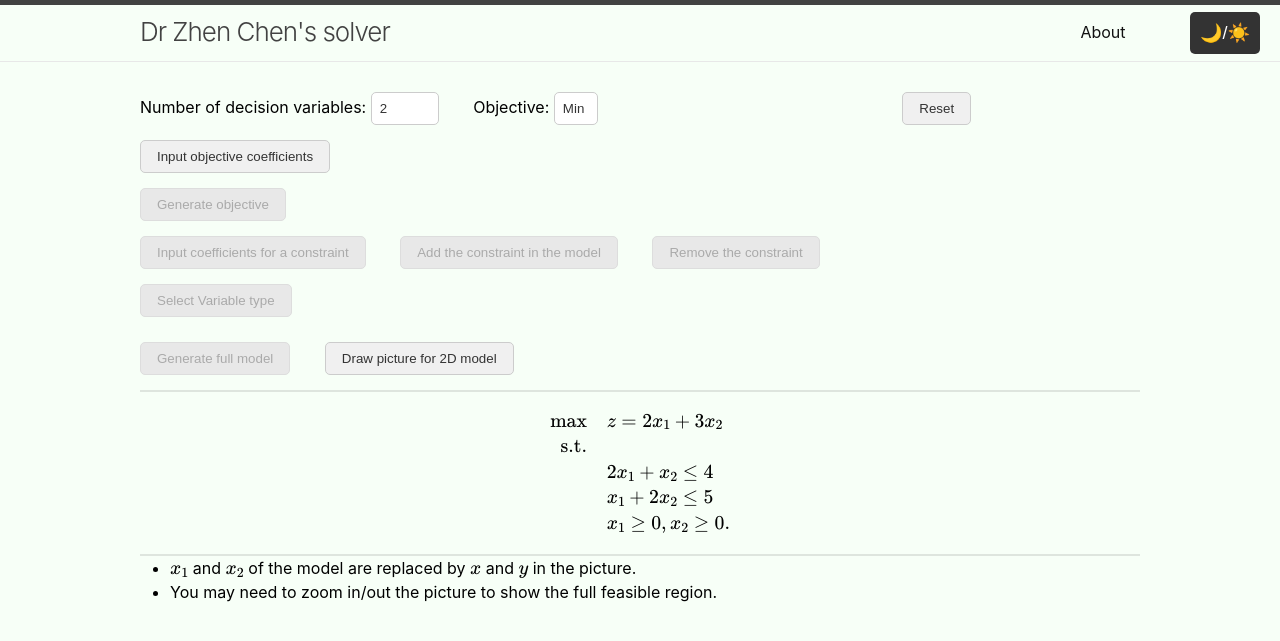
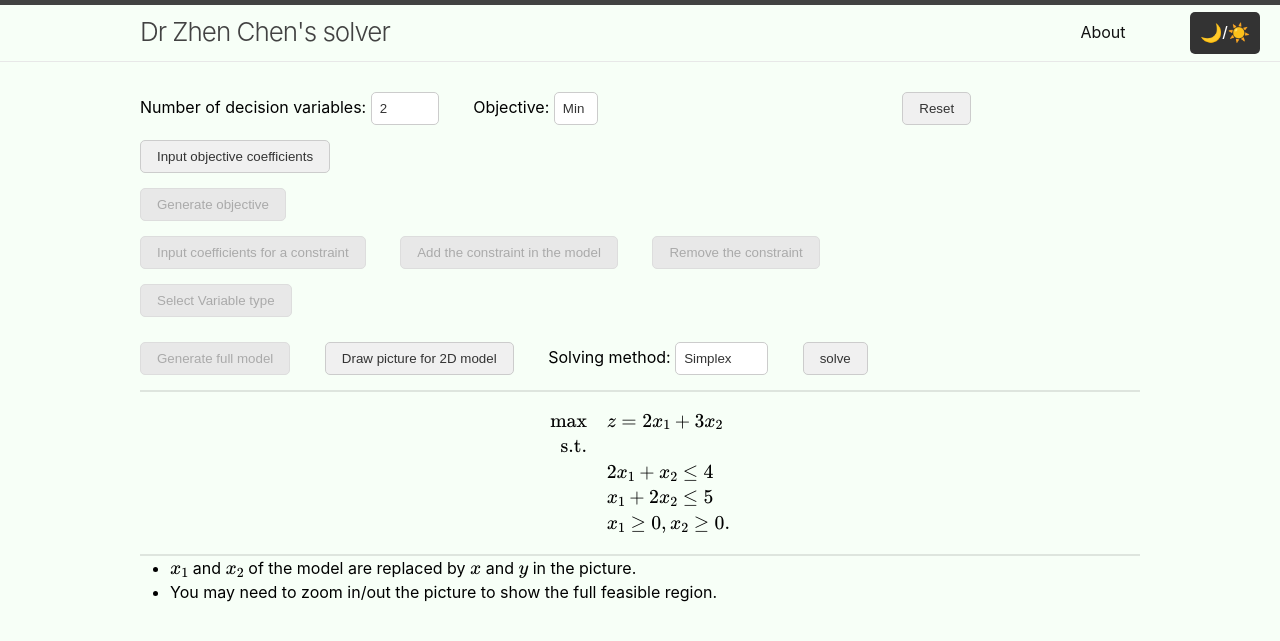
Before and after one commit to RobinChen121/online-solver, a Jekyll site: the page built from page_test.html, in a window 1280 px wide and 900 px high. Shown: the top 641 px of the window. Built offline with Jekyll 4.4.1, drawn with Linux system fonts in a browser that asks for light colours.

Commit message:
Update page_test.html

```diff
--- a/page_test.html
+++ b/page_test.html
@@ -83,6 +83,16 @@ layout: home
 
     <button id="button_draw_picture" style="margin-top: 1%; margin-left:3%" onclick="drawPicture()"
     >Draw picture for 2D model
+    </button>
+
+    <label for="select_obj_sense" style="margin-left: 3%">Solving method: </label>
+    <select id="select_solve">
+        <option value='\\min' selected>Simplex</option>
+        <option value='\\max'>Interior point</option>
+    </select>
+
+    <button id="solve" style="margin-top: 1%; margin-left:3%" onclick="drawPicture()"
+    >solve
     </button>
 </p>
 
```
